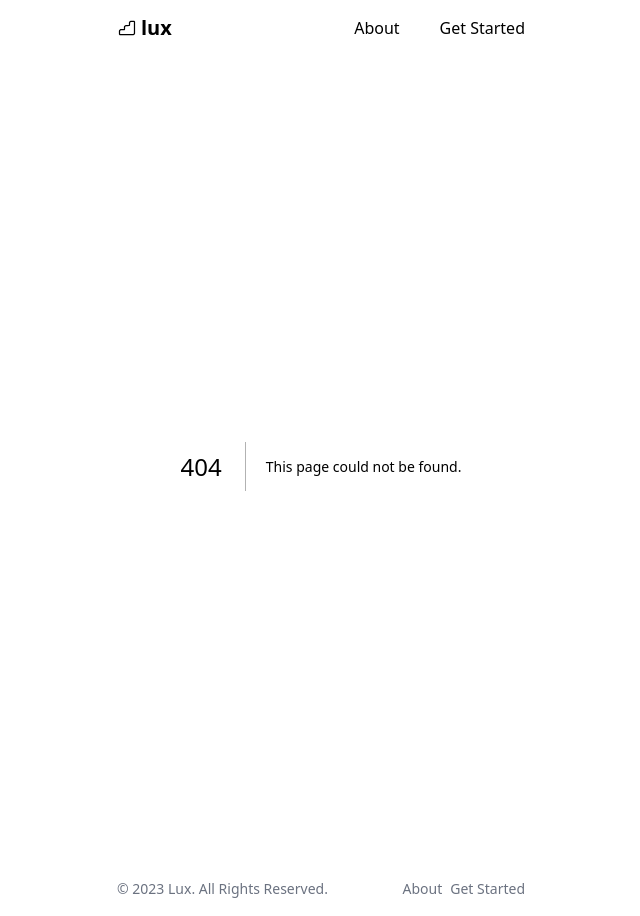
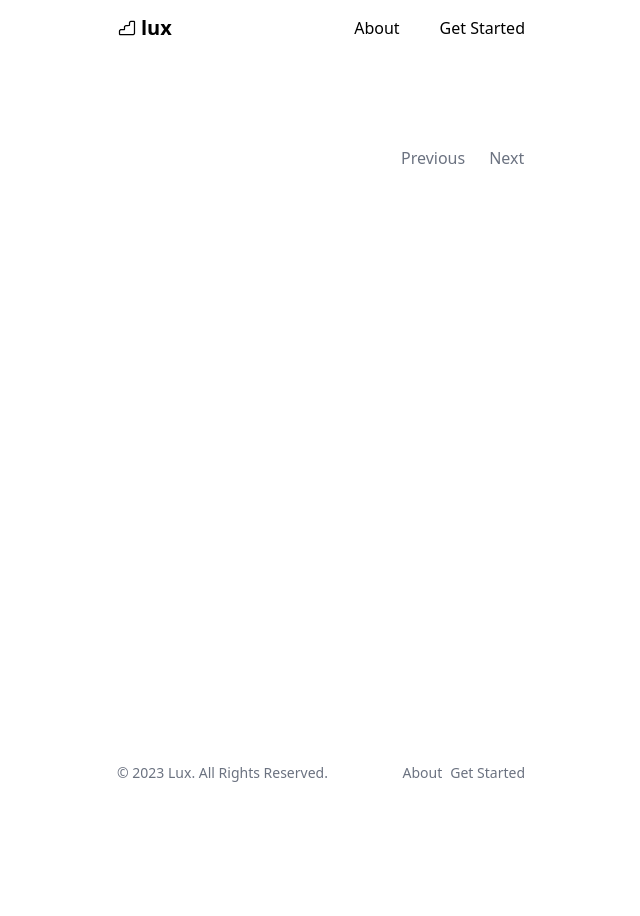
Before and after one commit to jinyoungbang/lux-fe, a Next.js app: page /insights in a window 1280 px wide. Before the commit this address had no page. Shown: the whole page, without its empty margins (319-959 px from the left). After the commit the page ends 800 px from the top, so only its background shows below. Built offline with nearby package versions, Linux system fonts and the light colour scheme.

Commit message:
Added pasgination

```diff
--- /dev/null
+++ b/app/insights/layout.tsx
@@ -0,0 +1,48 @@
+'use client';
+import '../globals.css';
+import { Pagination } from "flowbite-react";
+import { useEffect, useState } from "react";
+
+export default function InsightsLayout({ children }: { children: React.ReactNode, }) {
+  const currDate = new Date();
+  const currMonth = currDate.getMonth()
+  const [currentPage, setCurrentPage] = useState(currMonth);
+
+  useEffect(() => {
+    console.log(currentPage)
+    console.log(convertMonthToISODate(currentPage))
+  }, [currentPage])
+
+  const MonthPagination = () => {
+    return (
+      <>
+        <Pagination
+          currentPage={currentPage}
+          layout="navigation"
+          onPageChange={page => { setCurrentPage(page) }}
+          totalPages={12}
+        />
+      </>
+    )
+  }
+
+  return (
+    <>
+      <div className="p-4 sm:ml-64 mt-14">
+        <MonthPagination/>
+        {children}
+      </div>
+    </>
+
+  )
+}
+
+function convertMonthToISODate(month: number): string {
+  if (month < 1 || month > 12) {
+    throw new Error('Invalid month. Month should be between 1 and 12.');
+  }
+
+  const currentYear = new Date().getFullYear();
+  const isoDate = `${currentYear}-${month < 10 ? '0' : ''}${month}-01`;
+  return isoDate;
+}
--- /dev/null
+++ b/app/insights/page.tsx
@@ -0,0 +1,12 @@
+"use client"
+import { useEffect, useState, useCallback } from "react";
+
+
+export default function Home() {
+
+  return (
+    <main>
+
+    </main>
+  );
+}
--- a/app/layout.tsx
+++ b/app/layout.tsx
@@ -1,12 +1,8 @@
+"use client"
+
 import "./globals.css";
-import type { Metadata } from "next";
 import Navigation from "@/components/Navigation";
 import Link from "next/link";
-
-export const metadata: Metadata = {
-  title: "Lux",
-  description: "Work in Progress",
-};
 
 export default function RootLayout({
   children,
--- a/app/page.tsx
+++ b/app/page.tsx
@@ -1,11 +1,10 @@
 "use client"
-
 import { useEffect, useState, useCallback } from "react";
-import TransactionList from "@/components/TransactionList";
 import {
   usePlaidLink,
   PlaidLinkOptions,
 } from 'react-plaid-link';
+import { Button } from 'flowbite-react';
 
 
 export default function Home() {
@@ -62,10 +61,9 @@ export default function Home() {
 
   return (
     <main>
-      <button className="button is-link" onClick={() => open()} disabled={!ready}>
+      <Button className="button is-link" color="warning" onClick={() => open()} disabled={!ready}>
         Link account
-      </button>
-      <TransactionList />
+      </Button>
     </main>
   );
 }
--- a/package.json
+++ b/package.json
@@ -9,6 +9,8 @@
     "lint": "next lint"
   },
   "dependencies": {
+    "flowbite": "^1.8.1",
+    "flowbite-react": "^0.6.4",
     "next": "13.5.6",
     "react": "^18",
     "react-dom": "^18",
```
Also changed, not shown: components/Transactions.tsx (added), utils/date.ts (added), 1 other file (tests, documents, lock files or other folders).
